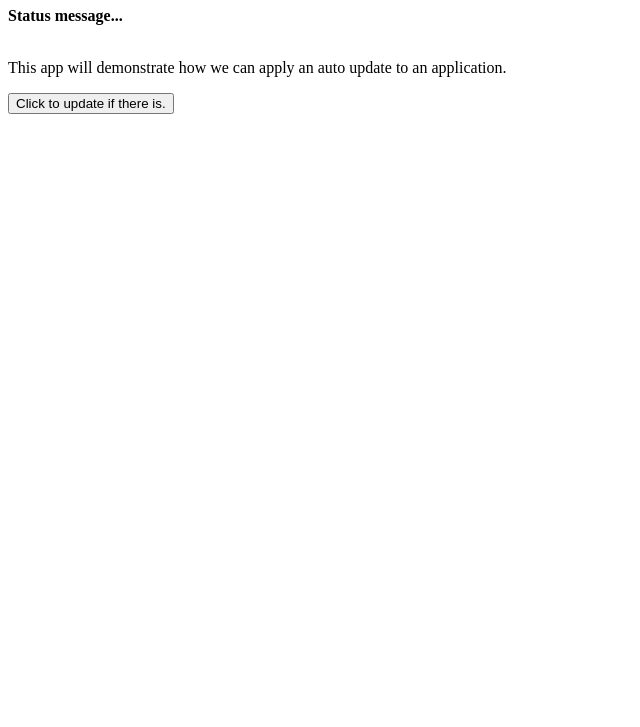
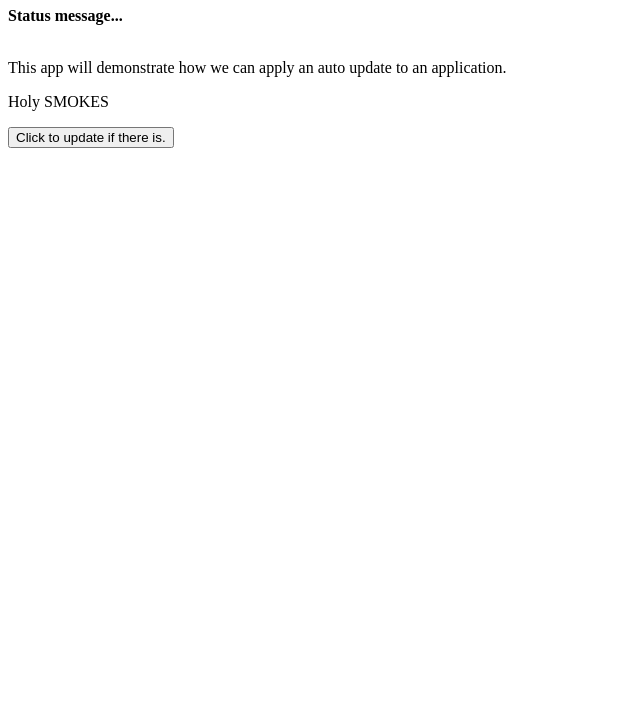
Before and after one commit to YairLevi/updatetest, an Electron app: page screens/main/main.html in a window 1280 px wide. Shown: the part 73-800 px from the top of the page, without its empty margins (0-640 px from the left). Drawn offline with Linux system fonts and the light colour scheme.

Commit message:
try for ga ci v1.0.6

```diff
--- a/package.json
+++ b/package.json
@@ -1,6 +1,6 @@
 {
   "name": "yes-yair-levi",
-  "version": "1.0.4",
+  "version": "1.0.6",
   "description": "My test electron app",
   "main": "main.js",
   "scripts": {
--- a/screens/main/main.html
+++ b/screens/main/main.html
@@ -14,6 +14,9 @@
       This app will demonstrate how we can apply an auto update to an
       application.
     </p>
+    <p>
+      Holy SMOKES
+    </p>
     <button onclick="restart()">Click to update if there is.</button>
 
     <script defer src="./mainView.js"></script>
```
Also changed, not shown: .github/workflows/release.yml (added).
